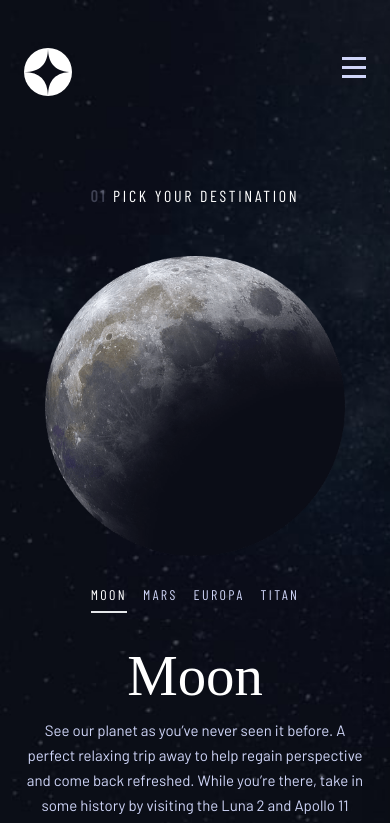
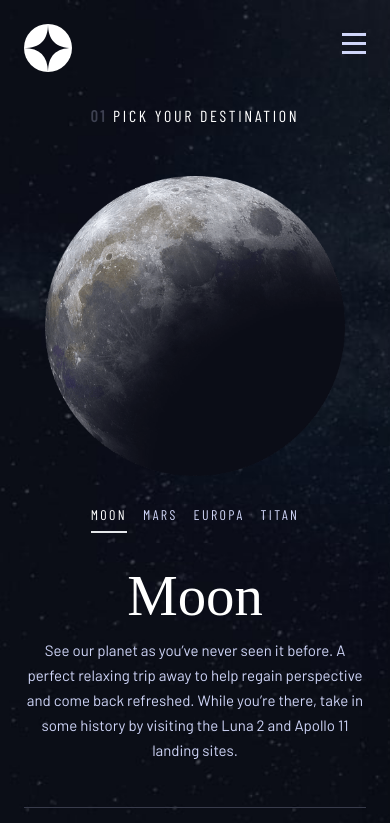
Before and after one commit to MaxWolts/space-tourism, a Next.js app: page /destination/0 in a window 390 px wide. Shown: the top 823 px of the page. Built offline with nearby package versions, Linux system fonts and the light colour scheme; a web font is replaced by a local one.

Commit message:
:lipstick: little fix in the Destination mobile styles

```diff
--- a/app/destination/[id]/page.tsx
+++ b/app/destination/[id]/page.tsx
@@ -11,7 +11,7 @@ const Destinations = ({params}: Props) => {
   const info = data.destinations[id]
   if (id || id === 0) {
     return (
-      <div className="grid justify-center justify-items-center gap-12 pt-16 md:pt-28 xl:pt-[4.75rem] px-6">
+      <div className="grid justify-center justify-items-center gap-12 pt-2 md:pt-28 xl:pt-[4.75rem] px-6">
         <div className="navText md:text-xl md:justify-self-start xl:text-[1.75rem]">
           <p><strong className="text-lightBlue opacity-25 ">01</strong> PICK YOUR DESTINATION</p>
         </div>
--- a/app/destination/layout.tsx
+++ b/app/destination/layout.tsx
@@ -6,7 +6,7 @@ const DestinationLayout = ({
   children: React.ReactNode
 }) => {
   return (
-    <section className='Destination__background bg-cover min-h-screen p-6 xl:pt-0 px-0'>
+    <section className='Destination__background bg-cover min-h-screen xl:pt-0 px-0'>
       <Header itemSelected={1}/>
       {children}
     </section>
--- a/app/page.tsx
+++ b/app/page.tsx
@@ -5,9 +5,9 @@ import { Header } from "./components/Header"
 export default function Home() {
 
   return (
-    <div className={`z-10 relative w-full min-h-screen Home__background bg-cover`}>
+    <div className={`z-10 grid relative w-full min-h-screen Home__background bg-cover`}>
       <Header itemSelected={0}/>
-      <div className="pt-14 pb-16 md:pb-20 px-6 text-center md:pt-[6.625rem] md:px-0 md:mx-auto xl:flex xl:items-end xl:m-0 xl:text-left xl:pb-[16vh] xl:max-w-full xl:h-fit xl:pt-64 xl:justify-around">
+      <div className=" pb-16 md:pb-20 px-6 text-center md:pt-[6.625rem] md:px-0 md:mx-auto xl:flex xl:items-end xl:m-0 xl:text-left xl:pb-[16vh] xl:max-w-full xl:h-fit xl:pt-64 xl:justify-around">
         <div className="max-w-md mx-auto xl:m-0">
           <div className="navText text-lightBlue">
             <p className="md:text-[1.25rem] xl:text-[1.75rem] xl:tracking-[0.295rem]">SO, YOU WANT TO TRAVEL TO</p>
```
